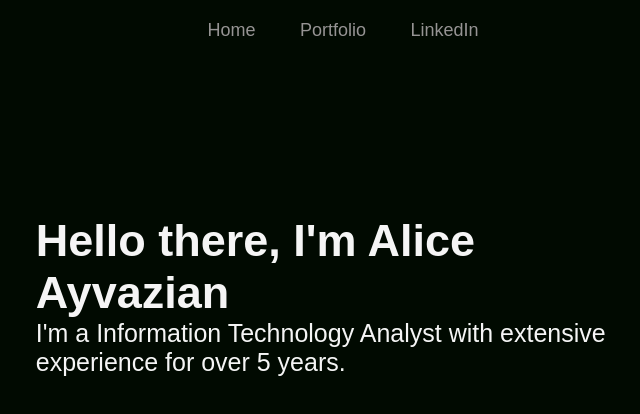
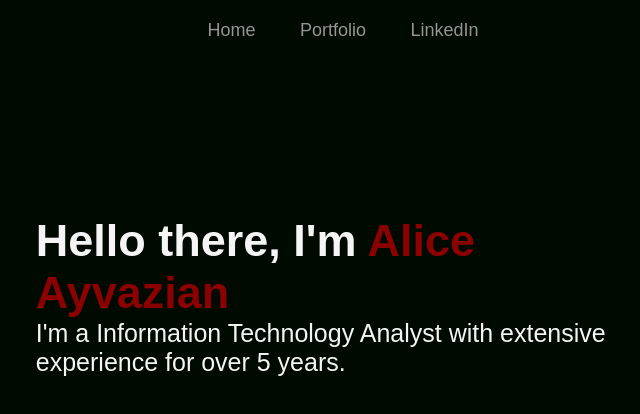
Before and after one commit to MissGould/alice, a plain HTML site: page index.html in a window 1280 px wide. Shown: the whole page, without its empty margins (297-937 px from the left). Drawn offline with Linux system fonts and the light colour scheme.

Commit message:
fix mistaqke in h1

```diff
--- a/style.css
+++ b/style.css
@@ -65,7 +65,7 @@ nav ul li a:hover::after{
     margin-top: 30px;
 }
 
-p span{
+h1 span{
     color: #8b0000;
 
     animation-name: changeColor;
```
